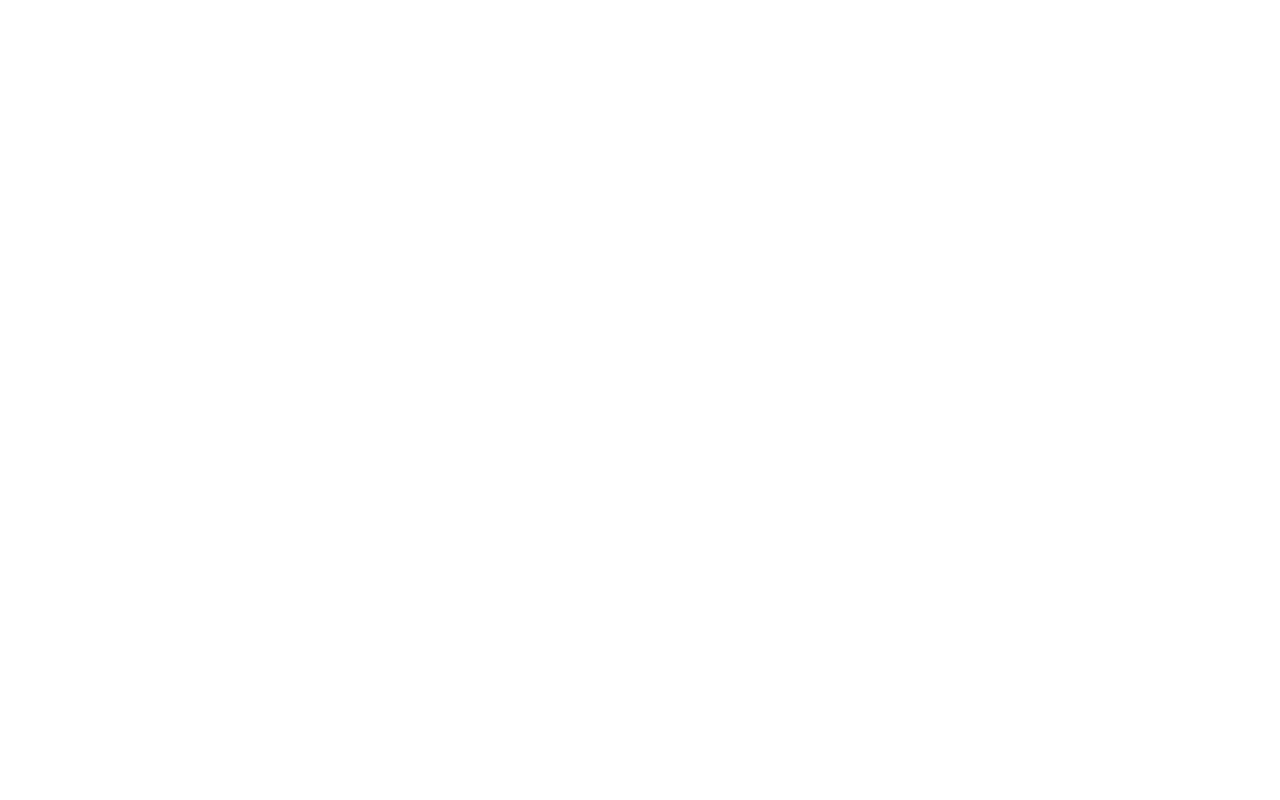
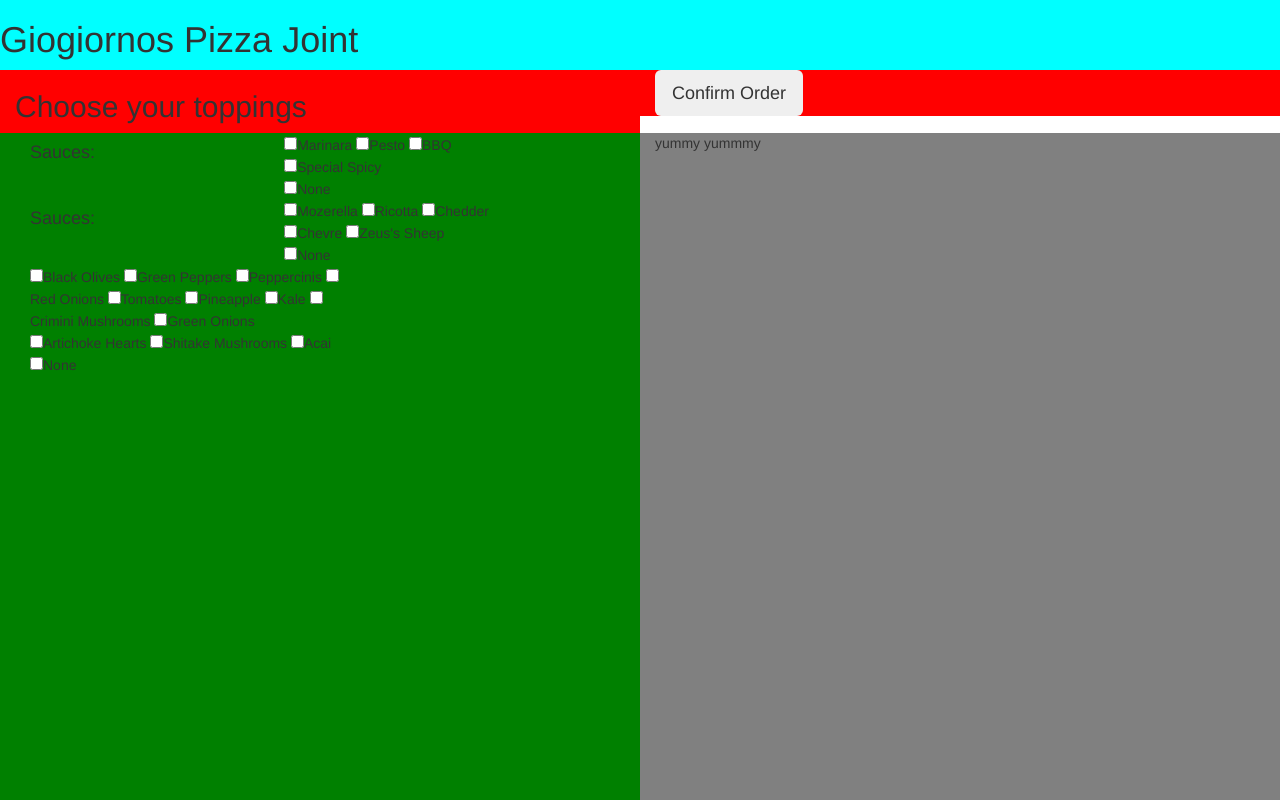
Before and after one commit to jacksoncafazzo/GiogiornosPizza-Code-Review, a plain HTML site: page index.html in a window 1280 px wide. Shown: the top 800 px of the page. Drawn offline with nearby package versions, Linux system fonts and the light colour scheme.

Commit message:
add colors and classes to sections of page and begin creating cheackboxes for user input.

```diff
--- a/css/styles.css
+++ b/css/styles.css
@@ -0,0 +1,33 @@
+html, body {
+    height: 100%
+}
+
+.container {
+  min-height: 100%;
+  overflow: hidden;
+}
+
+.row-header {
+  background: cyan;
+}
+
+.create-pizza {
+  background: red;
+  min-height: 100%;
+}
+
+.confirm-order {
+  background: red;
+}
+
+.topping-select {
+  margin-bottom: -750px;
+  padding-bottom: 750px;
+  background: green;
+}
+
+.pizza-info {
+  margin-bottom: -750px;
+  padding-bottom: 750px;
+  background: grey;
+}
--- a/index.html
+++ b/index.html
@@ -11,8 +11,64 @@
     <title></title>
   </head>
   <body>
-    <div class="container">
-
+    <div class="container-fluid">
+      <div class="row row-header">
+        <h1>Giogiornos Pizza Joint</h1>
+      </div>
+      <div class="row">
+        <div class="col-md-6 create-pizza">
+          <h2>Choose your toppings</h2>
+        </div>
+        <div class="col-md-6 confirm-order">
+          <button class="btn btn-lg" type="submit">Confirm Order</button>
+        </div>
+      </div>
+      <div class="row">
+        <div class="col-md-6 topping-select">
+          <form id="newPizza">
+            <div class="col-md-5 sauce">
+              <h4>Sauces: </h4>
+            </div>
+            <div class="col-md-7 sauce">
+              <input class="incl" type="checkbox" name="sauce">Marinara
+              <input class="incl" type="checkbox" name="sauce">Pesto
+              <input class="incl" type="checkbox" name="sauce">BBQ<br>
+              <input class="plus" type="checkbox" name="sauce">Special Spicy<br>
+              <input class="free" type="checkbox" name="sauce">None<br>
+            </div>
+            <div class="col-md-5 cheese">
+              <h4>Sauces: </h4>
+            </div>
+            <div class="col-md-7 cheese">
+              <input class="incl" type="checkbox" name="cheese">Mozerella
+              <input class="incl" type="checkbox" name="cheese">Ricotta
+              <input class="incl" type="checkbox" name="cheese">Chedder<br>
+              <input class="plus" type="checkbox" name="cheese">Chevre
+              <input class="plus" type="checkbox" name="cheese">Zeus's Sheep<br>
+              <input class="free" type="checkbox" name="cheese">None<br>
+            </div>
+            <div class="col-md-7 veggies">
+              <input class="incl" type="checkbox" name="veggies">Black Olives
+              <input class="incl" type="checkbox" name="veggies">Green Peppers
+              <input class="incl" type="checkbox" name="veggies">Peppercinis
+              <input class="incl" type="checkbox" name="veggies">Red Onions
+              <input class="incl" type="checkbox" name="veggies">Tomatoes
+              <input class="incl" type="checkbox" name="veggies">Pineapple
+              <input class="incl" type="checkbox" name="veggies">Kale
+              <input class="incl" type="checkbox" name="veggies">Crimini Mushrooms
+              <input class="incl" type="checkbox" name="veggies">Green Onions<br>
+              <input class="plus" type="checkbox" name="veggies">Artichoke Hearts
+              <input class="plus" type="checkbox" name="veggies">Shitake Mushrooms
+              <input class="plus" type="checkbox" name="veggies">Acai<br>
+              <input class="free" type="checkbox" name="veggies">None<br>
+            </div>
+          </form>
+        </div>
+        <div class="col-md-6 pizza-info">
+          <p>yummy yummmy</p>
+        </div>
+      </div>
+      </div>
     </div>
   </body>
 </html>
--- a/js/scripts.js
+++ b/js/scripts.js
@@ -46,7 +46,11 @@ function Size (personal, small, regular, plus, xtraplus) {
 }
 
 function getPizzaPrice (pizza) {
-  debugger;
-  return Object.keys(pizza.sauce.plus).length + Object.keys(pizza.cheese.plus).length + Object.keys(pizza.meat.plus).length + Object.keys(pizza.veggies.plus).length + Object.keys(pizza.seasoning.plus).length;
+  return Object.keys(pizza.sauce.plus).length + Object.keys(pizza.cheese.plus).length + Object.keys(pizza.meat.plus).length + (Object.keys(pizza.veggies.plus).length * 0.5) + (Object.keys(pizza.seasoning.plus).length * 2);
+}
 
-}
+$(document).ready(function () {
+  $("#newPizza").submit(function () {
+
+  })
+})
```
Also changed, not shown: spec/specs.js (+2 -2 lines).
